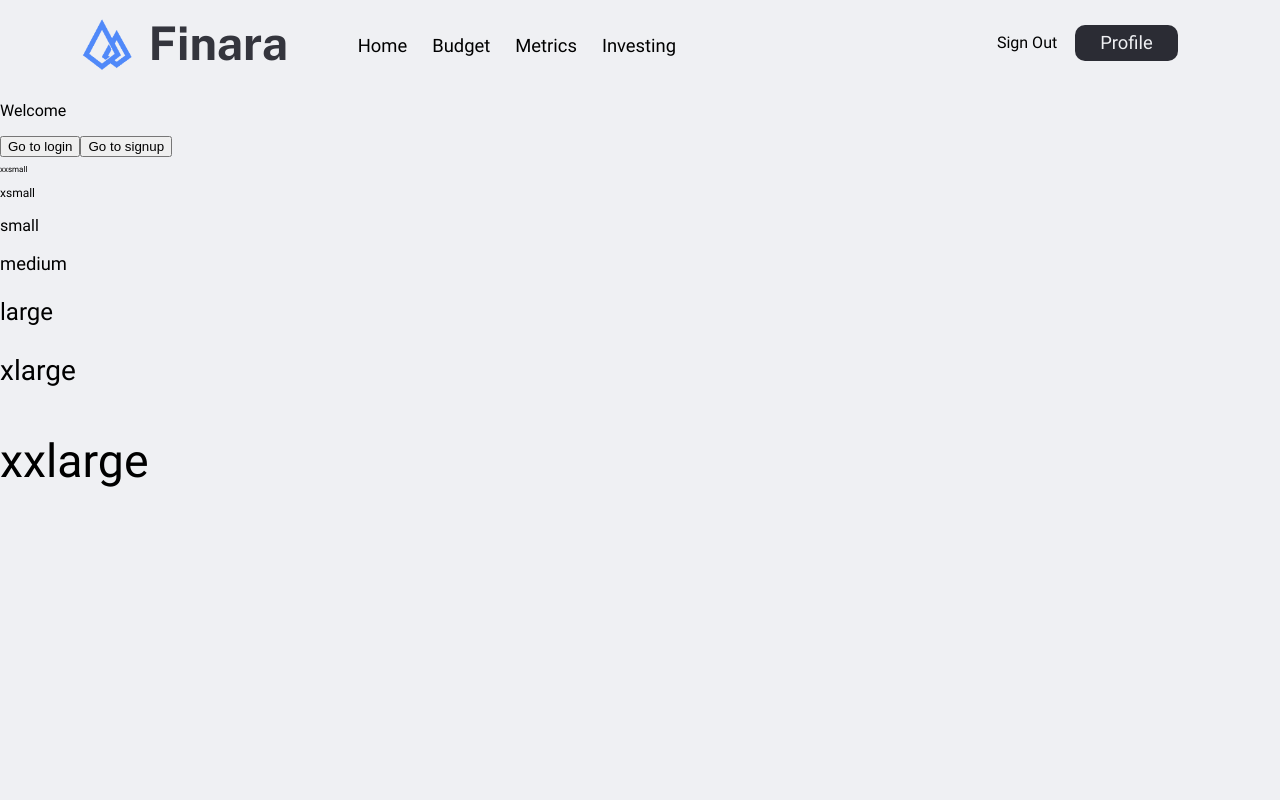
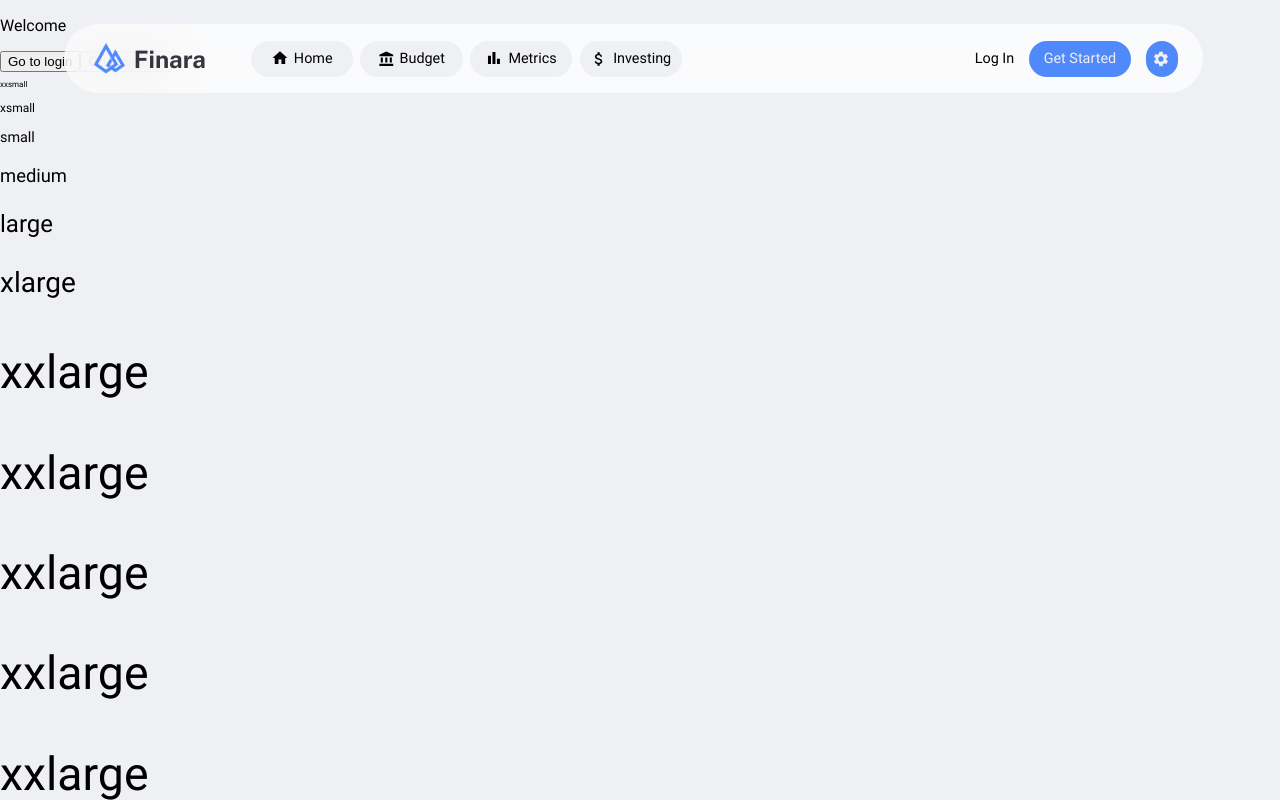
Before and after one commit to evanaddeo/FinaraSolutions, a React (Create React App) app in the folder frontend/: page / in a window 1280 px wide. Built offline with nearby package versions, Linux system fonts and the light colour scheme.

Commit message:
Header Styling redone

```diff
--- a/frontend/package.json
+++ b/frontend/package.json
@@ -4,6 +4,10 @@
   "private": true,
   "proxy": "http://localhost:5000",
   "dependencies": {
+    "@emotion/react": "^11.11.4",
+    "@emotion/styled": "^11.11.5",
+    "@mui/icons-material": "^5.15.19",
+    "@mui/material": "^5.15.19",
     "@testing-library/jest-dom": "^5.17.0",
     "@testing-library/react": "^13.4.0",
     "@testing-library/user-event": "^13.5.0",
--- a/frontend/src/App.css
+++ b/frontend/src/App.css
@@ -62,7 +62,7 @@
 }
 
 .container {
-    background-color: #eff0F3;
+    background-color: #eff0f3;
     height: 100%;
     width: 100%;
     overflow: hidden;
@@ -92,9 +92,8 @@
 }
 
 .logo {
-    width: 5vw;
-    height: 4.5vw;
-    margin-bottom: -5px;
+    width: 3.2vw;
+    height: 2.7vw;
 }
 
 .mainBtn {
--- a/frontend/src/components/Header.js
+++ b/frontend/src/components/Header.js
@@ -1,29 +1,69 @@
 import React from 'react'
+import { useNavigate } from 'react-router-dom';
 import { FONTS, SIZES, COLORS } from '../constants/themes'
 import '../styles/Header.css'
 
+import HomeIcon from '@mui/icons-material/Home';
+import BarChartOutlinedIcon from '@mui/icons-material/BarChartOutlined';
+import AccountBalanceIcon from '@mui/icons-material/AccountBalance';
+import AttachMoneyIcon from '@mui/icons-material/AttachMoney';
+import SettingsIcon from '@mui/icons-material/Settings';
+
 import Logo from '../assets/images/Logo2.png'
 
-function Header(signedIn) {
+function Header({signedIn}) {
+
+    const navi = useNavigate();
 
     const button1Text = signedIn ? 'Sign Out' : 'Log In';
-    const button2Text = signedIn ? 'Profile' : 'Get Started';
+
+    // Event Listener to display proper buttons
+    // depending on whether user is signed in
+    window.addEventListener('load', function() {
+        if (signedIn) {
+            document.getElementById('signup').classList.add('hideItem');
+        } else {
+            document.getElementById('profile').classList.add('hideItem');
+        }
+    });
+
 
     return (
         <div className='hdr'>
             <div className='hdrBody'>
+
                 <div className='hdrNav'>
                     <img className='logo' src={ Logo } alt='logo' />
-                    <p id="hdrTitle" style={ {fontFamily: FONTS.Title, fontSize: SIZES.xxlarge, fontWeight: 700, color: COLORS.black}}>Finara</p>
-                    <p className='navBtn' style={ {fontFamily: FONTS.Regular, fontSize: SIZES.medium}}>Home</p>
-                    <p className='navBtn' style={ {fontFamily: FONTS.Regular, fontSize: SIZES.medium}}>Budget</p>
-                    <p className='navBtn' style={ {fontFamily: FONTS.Regular, fontSize: SIZES.medium}}>Metrics</p>
-                    <p className='navBtn' style={ {fontFamily: FONTS.Regular, fontSize: SIZES.medium}}>Investing</p>
+                    <p id="hdrTitle" style={ {fontFamily: FONTS.Title, fontSize: SIZES.large, fontWeight: 700, color: COLORS.black}}>Finara</p>
+
+                    <button className='navBtn' style={ {fontFamily: FONTS.Regular, fontSize: SIZES.small}}>
+                        <HomeIcon sx={{width: '1.4vw', marginBottom: '.2vh'}}className='hdrIcon'/>Home
+                    </button>
+                    <button className='navBtn' style={ {fontFamily: FONTS.Regular, fontSize: SIZES.small}}>
+                        <AccountBalanceIcon sx={{width: '1.3vw'}}className='hdrIcon'/>Budget
+                    </button>
+                    <button className='navBtn' style={ {fontFamily: FONTS.Regular, fontSize: SIZES.small}}>
+                        <BarChartOutlinedIcon sx={{width: '1.4vw', marginBottom: '.2vh'}}className='hdrIcon'/>Metrics
+                    </button>
+                    <button className='navBtn' style={ {fontFamily: FONTS.Regular, fontSize: SIZES.small}}>
+                        <AttachMoneyIcon sx={{width: '1.4vw'}}className='hdrIcon'/>Investing
+                    </button>
                 </div>
+
                 <div className='hdrProfile'>
-                    <p style={ {fontFamily: FONTS.Regular}}>{button1Text}</p>
-                    <button id='actionBtn' className='mainBtn' style={ {fontFamily: FONTS.Regular, fontSize: SIZES.medium}}>{button2Text}</button>
+                    <p className='secondBtn' style={ {fontFamily: FONTS.Regular, fontSize: SIZES.small}}>{button1Text}</p>
+                    <button
+                        id='signUp'
+                        className='actionBtn'
+                        style={ {fontFamily: FONTS.Regular, fontSize: SIZES.small}}
+                        onClick={() => { navi('/Signup')}}>
+                        Get Started
+                    </button>
+                    <button id='profile' className='actionBtn' style={ {fontFamily: FONTS.Regular, fontSize: SIZES.small, width: '2.5vw'}}>
+                        <SettingsIcon sx={{width: '1.4vw'}}className='hdrIcon'/>
+                    </button>
                 </div>
+
             </div>
         </div>
     )
--- a/frontend/src/constants/themes.js
+++ b/frontend/src/constants/themes.js
@@ -9,7 +9,7 @@ export const COLORS = {
 export const SIZES = {
     xxsmall: '.5rem',
     xsmall: '.75rem',
-    small: '1rem',
+    small: '.9rem',
     medium: '1.15rem',
     large: '1.5rem',
     xlarge: '1.75rem',
--- a/frontend/src/pages/Welcome.js
+++ b/frontend/src/pages/Welcome.js
@@ -3,12 +3,14 @@ import Header from '../components/Header'
 import { useNavigate } from 'react-router-dom'
 import { SIZES } from '../constants/themes'
 
+import '../styles/Welcome.css'
+
 function Welcome() {
     const navi = useNavigate();
 
     return (
-        <div className='container'>
-            <Header signedIn={true}/>
+        <div className='container' style={{overflow: 'scroll'}}>
+            <Header signedIn={false}/>
             <p>Welcome</p>
 
             <button onClick={ () => { navi('/Login') } }>Go to login</button>
@@ -21,6 +23,27 @@ function Welcome() {
             <p style={{fontSize: SIZES.large}}>large</p>
             <p style={{fontSize: SIZES.xlarge}}>xlarge</p>
             <p style={{fontSize: SIZES.xxlarge}}>xxlarge</p>
+            <p style={{fontSize: SIZES.xxlarge}}>xxlarge</p>
+            <p style={{fontSize: SIZES.xxlarge}}>xxlarge</p>
+            <p style={{fontSize: SIZES.xxlarge}}>xxlarge</p>
+            <p style={{fontSize: SIZES.xxlarge}}>xxlarge</p>
+            <p style={{fontSize: SIZES.xxlarge}}>xxlarge</p>
+            <p style={{fontSize: SIZES.xxlarge}}>xxlarge</p>
+            <p style={{fontSize: SIZES.xxlarge}}>xxlarge</p>
+            <p style={{fontSize: SIZES.xxlarge}}>xxlarge</p>
+            <p style={{fontSize: SIZES.xxlarge}}>xxlarge</p>
+            <p style={{fontSize: SIZES.xxlarge}}>xxlarge</p>
+            <p style={{fontSize: SIZES.xxlarge}}>xxlarge</p>
+            <p style={{fontSize: SIZES.xxlarge}}>xxlarge</p>
+            <p style={{fontSize: SIZES.xxlarge}}>xxlarge</p>
+            <p style={{fontSize: SIZES.xxlarge}}>xxlarge</p>
+            <p style={{fontSize: SIZES.xxlarge}}>xxlarge</p>
+            <p style={{fontSize: SIZES.xxlarge}}>xxlarge</p>
+            <p style={{fontSize: SIZES.xxlarge}}>xxlarge</p>
+            <p style={{fontSize: SIZES.xxlarge}}>xxlarge</p>
+            <p style={{fontSize: SIZES.xxlarge}}>xxlarge</p>
+            <p style={{fontSize: SIZES.xxlarge}}>xxlarge</p>
+            <p style={{fontSize: SIZES.xxlarge}}>xxlarge</p>
         </div>
     )
 }
--- a/frontend/src/styles/Header.css
+++ b/frontend/src/styles/Header.css
@@ -1,34 +1,81 @@
 .hdrBody {
     display: flex;
     flex-direction: row;
-    height: 10vh;
-    padding: .2vw 8vw .2vw 6vw;
+    height: 8vh;
+    padding: .2vw 2vw .2vw 2vw;
+    background-color: rgba(255, 255, 255, .7);
+    backdrop-filter: blur(20px);
+    border-radius: 100px;
+    margin: 3vh 5vw 0vh 5vw;
+    width: 85vw;
+    position: fixed;
+    /* box-shadow: 0 0 0.1rem #5089F9; */
 }
 
 .hdrNav {
     display: flex;
     flex-direction: row;
     align-items: center;
+    flex: 1;
 }
 
 .hdrProfile {
     display: flex;
-    flex: 1;
+    flex: .5;
     flex-direction: row;
     align-items: center;
     justify-content: flex-end;
 }
 
 .navBtn {
-    padding-left: 5%;
-    padding-top: 1%;
+    display: flex;
+    width: 8vw;
+    background-color: #eff0f3;
+    border-color: transparent;
+    height: 4.5vh;
+    border-radius: 50px;
+    align-items: center;
+    justify-content: center;
+    margin-right: 1%;
+    padding-right: .5vw;
+}
+
+.navBtn:hover {
+    background-color: #34353d;
+    color: #eff0f3
 }
 
 #hdrTitle {
-    padding-left: .6vw;
+    padding-left: .25vw;
     padding-right: 3.5vw;
 }
 
 #actionBtn {
     margin-left: 3%;
 }
+
+.hdrIcon {
+    color: '#34353d';
+    margin-right: 6%;
+}
+
+.actionBtn {
+    display: flex;
+    width: 8vw;
+    background-color: #5089F9;
+    border-color: transparent;
+    height: 4.5vh;
+    border-radius: 50px;
+    align-items: center;
+    color: #eff0f3;
+    margin-left: 4%;
+    justify-content: center;
+}
+
+.actionBtn:hover {
+    background-color: #3361FB;
+}
+
+.hideItem {
+    display: none;
+}
```
Also changed, not shown: frontend/src/styles/Welcome.css (added), 1 other file (tests, documents, lock files or other folders).
